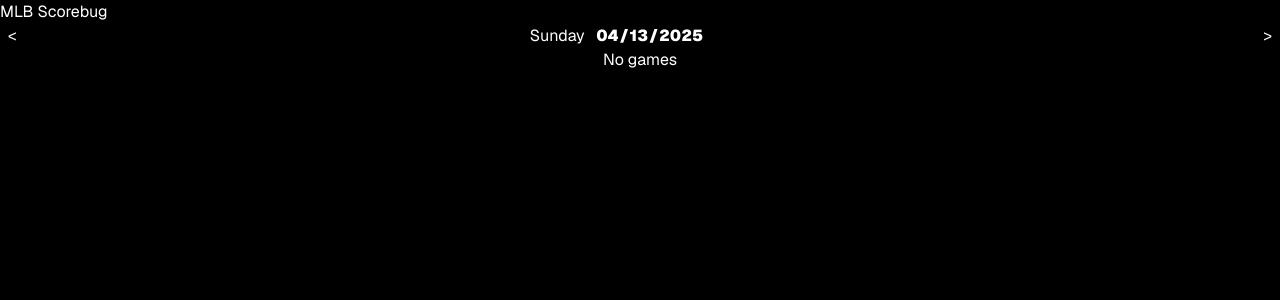
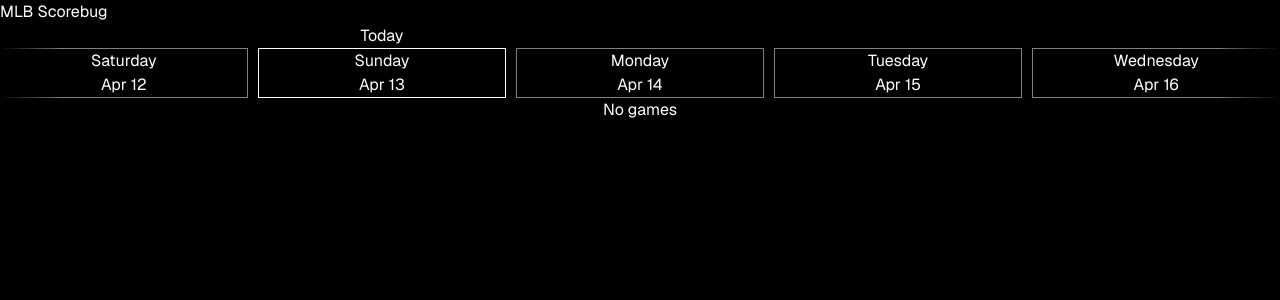
Before and after one commit to nuotsu/sb3.theohtani.com, a Next.js app: page / in a window 1280 px wide. Shown: the top 300 px of the page. Built offline with nearby package versions, Linux system fonts and the light colour scheme; no server answers.

Commit message:
refactor date picker

```diff
--- a/src/app.css
+++ b/src/app.css
@@ -49,3 +49,16 @@
 		translate: var(--x, 0) var(--y, 0);
 	}
 }
+
+/* utilities */
+
+@utility overflow-fade {
+	--offset: 4rem;
+	mask: linear-gradient(
+		to right,
+		transparent,
+		black var(--offset),
+		black calc(100% - var(--offset)),
+		transparent
+	);
+}
--- a/src/ui/DatePicker.tsx
+++ b/src/ui/DatePicker.tsx
@@ -1,66 +1,62 @@
 'use client'
 
 import { useStorage } from '@/lib/store'
-
-function format(date: string, options: Intl.DateTimeFormatOptions) {
-	const now = new Date()
-	const localTime = [
-		now.getHours().toString().padStart(2, '0'),
-		now.getMinutes().toString().padStart(2, '0'),
-		now.getSeconds().toString().padStart(2, '0'),
-	].join(':')
-
-	return new Date(date + 'T' + localTime).toLocaleDateString('en-US', options)
-}
+import { useEffect, useRef } from 'react'
+import { cn } from '@/lib/utils'
 
 export default function DatePicker() {
 	const { date, setDate, today } = useStorage()
 
-	function addDay(days: number = 1) {
-		const current = new Date(date)
-		const localTime =
-			(current.getHours() +
-				current.getMinutes() / 60 +
-				current.getSeconds() / 3600) /
-			24
-		current.setDate(current.getDate() + localTime + days)
-		setDate(current.toISOString().split('T')[0])
+	function addDay(days: number) {
+		const newDate = new Date(date + `T00:00:00`)
+		const localTimeInSeconds =
+			new Date().getHours() * 3600 +
+			new Date().getMinutes() * 60 +
+			new Date().getSeconds()
+		const delta = days * 24 * 60 * 60 * 1000
+
+		return new Date(newDate.getTime() + delta).toLocaleDateString('en-CA', {
+			year: 'numeric',
+			month: '2-digit',
+			day: '2-digit',
+		})
 	}
 
-	const dayOfWeek = format(date, { weekday: 'long' })
+	const days = [-1, 0, 1, 2, 3].map(addDay)
+
+	const ref = useRef<HTMLDivElement>(null)
+
+	useEffect(() => {
+		if (!ref.current) return
+		ref.current.querySelector('[data-selected]')?.scrollIntoView()
+	}, [date])
 
 	return (
-		<div className="gap-ch flex items-center justify-between text-center">
-			<button className="click px-2" onClick={() => addDay(-1)}>
-				&lt;
-			</button>
-			<button className="click order-last px-2" onClick={() => addDay(1)}>
-				&gt;
-			</button>
-
-			<div className="gap-ch flex items-center justify-center">
-				<label className="contents">
-					<span className="anim-fade [--y:-0.5em]" key={date}>
-						{dayOfWeek}
-					</span>
-
-					<input
-						className="anim-fade appearance-none text-center font-bold"
-						type="date"
-						value={date}
-						onChange={(e) => setDate(e.target.value)}
-					/>
-				</label>
-
-				{date !== today && (
-					<button
-						className="click anim-fade-to-r"
-						onClick={() => setDate(today)}
+		<nav
+			ref={ref}
+			className="overflow-fade gap-ch grid snap-x snap-mandatory auto-cols-[minmax(10em,1fr)] [grid-auto-flow:column] items-end overflow-x-auto"
+		>
+			{days.map((day) => (
+				<button
+					className={cn('snap-center', day !== today && 'pt-[1lh]')}
+					onClick={() => setDate(day)}
+					data-selected={day === date || undefined}
+					key={day}
+				>
+					{day === today && <span>Today</span>}
+					<time
+						className={cn('grid border', day !== date && 'border-current/50')}
+						dateTime={day}
 					>
-						Today
-					</button>
-				)}
-			</div>
-		</div>
+						<span>{format(day, { weekday: 'long' })}</span>
+						<span>{format(day, { month: 'short', day: 'numeric' })}</span>
+					</time>
+				</button>
+			))}
+		</nav>
 	)
 }
+
+function format(date: string, options: Intl.DateTimeFormatOptions) {
+	return new Date(date).toLocaleDateString('en-US', options)
+}
--- a/src/ui/game/SeasonProgress.module.css
+++ b/src/ui/game/SeasonProgress.module.css
@@ -6,15 +6,6 @@
 
 .progress {
 	--color: color-mix(in oklab, currentColor 25%, transparent);
-	--stroke: 1px;
-
-	background-image: repeating-linear-gradient(
-		to right,
-		var(--color),
-		var(--color) var(--stroke),
-		transparent var(--stroke),
-		transparent calc(100% / (var(--max) * var(--factor, 1 / 3)))
-	);
 
 	&::before {
 		content: '';
@@ -25,8 +16,8 @@
 			to right,
 			currentColor,
 			currentColor var(--progress),
-			transparent var(--progress),
-			transparent
+			var(--color) var(--progress),
+			var(--color)
 		);
 	}
 
--- a/src/ui/game/SeasonProgress.tsx
+++ b/src/ui/game/SeasonProgress.tsx
@@ -52,11 +52,10 @@
 			<div
 				className={cn(
 					css.progress,
-					'relative flex flex-col justify-center border-r [grid-area:progress]',
+					'relative flex flex-col justify-center [grid-area:progress]',
 				)}
 				style={
 					{
-						'--max': MAX,
 						'--progress': `calc(100% * ${current / MAX})`,
 					} as React.CSSProperties
 				}
```
